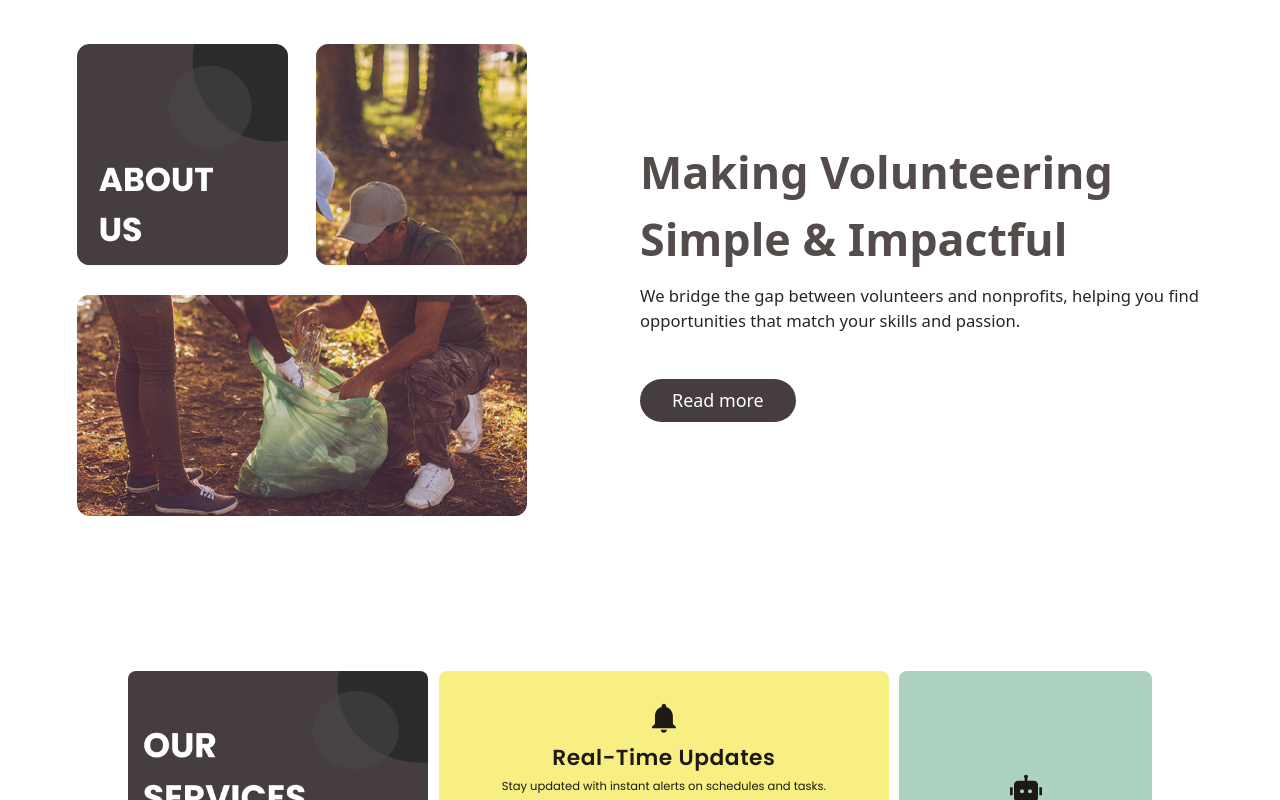
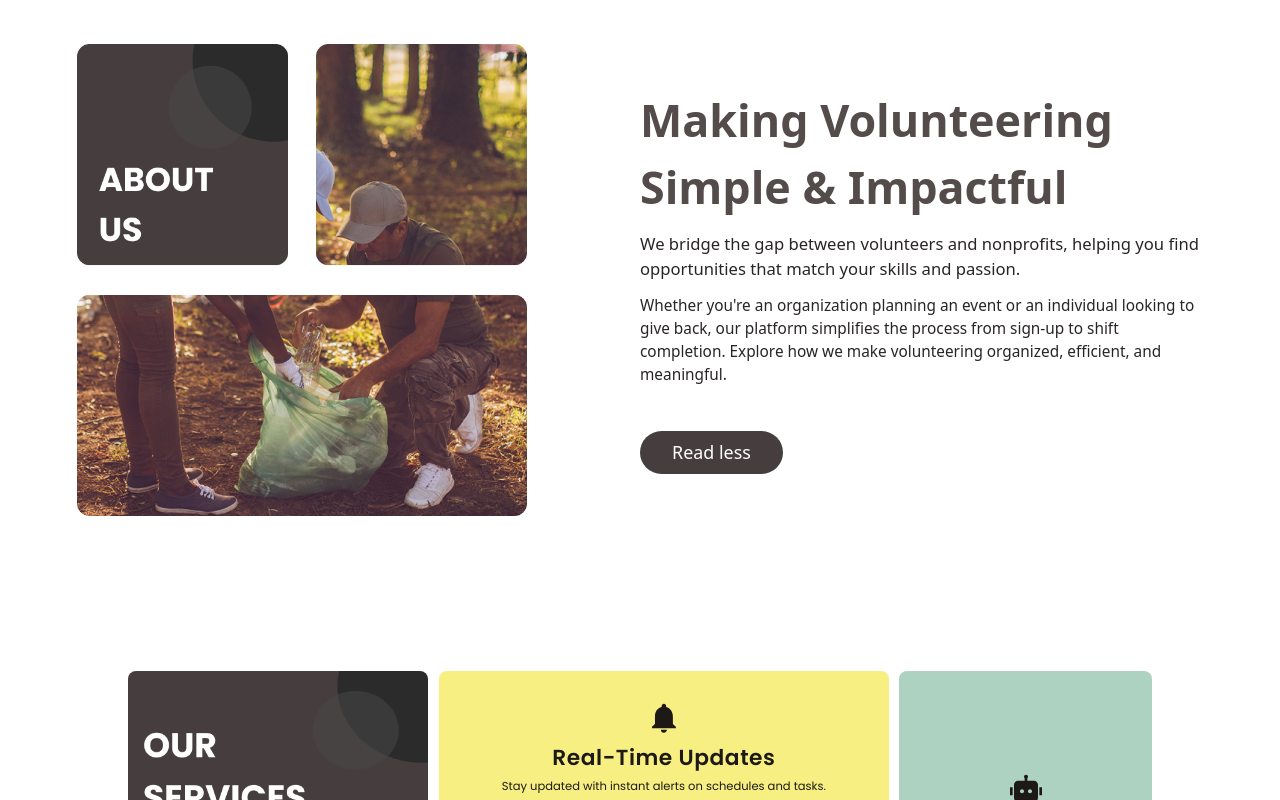
Before and after one commit to AnkurRam2002/ActNow-Frontend, a React (Vite) app: page / in a window 1280 px wide. Both pictures are taken after a click on the button "Read more". Shown: the part 588-1388 px from the top of the page. Built offline with nearby package versions, Linux system fonts and the light colour scheme.

Commit message:
Added Read more in landing page

```diff
--- a/src/components/About.jsx
+++ b/src/components/About.jsx
@@ -1,8 +1,13 @@
-import React from 'react'
+import React, {useState} from 'react'
 import aboutBanner from '../assets/aboutBanner.png'
 
+function About() {
+  const [showMore,setShowMore]=useState(false);
 
-function About() {
+  const handleReadMore=()=>{
+    setShowMore(!showMore)
+  }
+
   return (
 
     <div id="about" className='page-container px-[6%]'>
@@ -14,13 +19,23 @@ function About() {
 
         <div className='right-section w-[50%]'>
           <h1 className="text-[3.5vw] font-bold text-[#544B4B]">Making Volunteering Simple & Impactful</h1>
-          <p className="text-[1.3vw] text-[#2A2525] mt-3">We bridge the gap between volunteers and nonprofits, helping you find opportunities that match your skills and passion.</p>
-          <button className="read-more-btn bg-[#463E3E] hover:bg-[#322e2e] active:bg-[#463E3E] transition-all text-white px-8 py-2 mt-[8%] text-[1.4vw] rounded-full cursor-pointer">Read more</button>
+          <p className="text-[1.3vw] text-[#2A2525] mt-3">
+            We bridge the gap between volunteers and nonprofits, helping you find opportunities that match your skills and passion.
+          </p>
+
+          {showMore && (
+            <p className="text-[1.2vw] text-[#2A2525] mt-3">
+              Whether you're an organization planning an event or an individual looking to give back, our platform simplifies the process from sign-up to shift completion. Explore how we make volunteering organized, efficient, and meaningful.
+            </p>
+          )}
+          <button
+            className="read-more-btn bg-[#463E3E] hover:bg-[#322e2e] active:bg-[#463E3E] transition-all text-white px-8 py-2 mt-[8%] text-[1.4vw] rounded-full cursor-pointer"
+            onClick={handleReadMore}>
+              {showMore ? 'Read less' : 'Read more'}
+          </button>
         </div>
-
       </div>
     </div>
-
   )
 }
 
```
